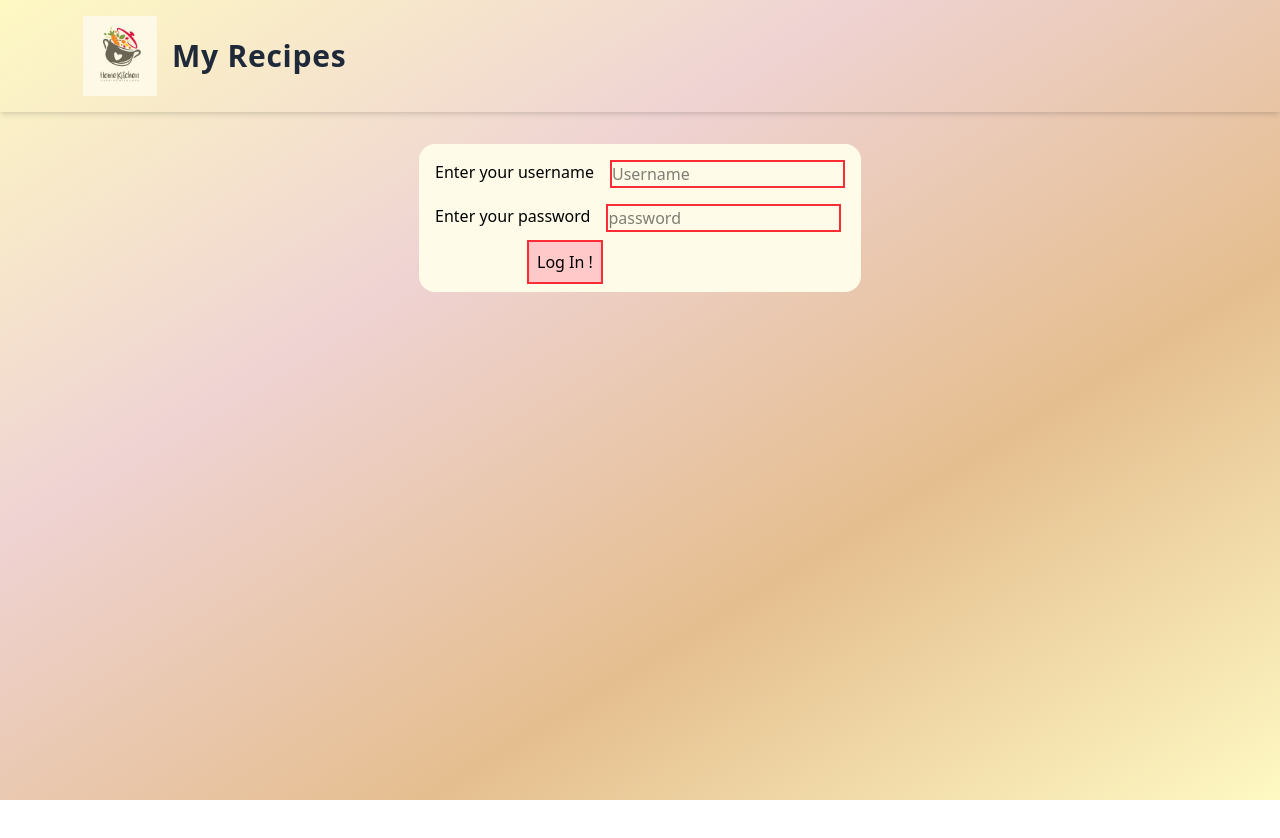
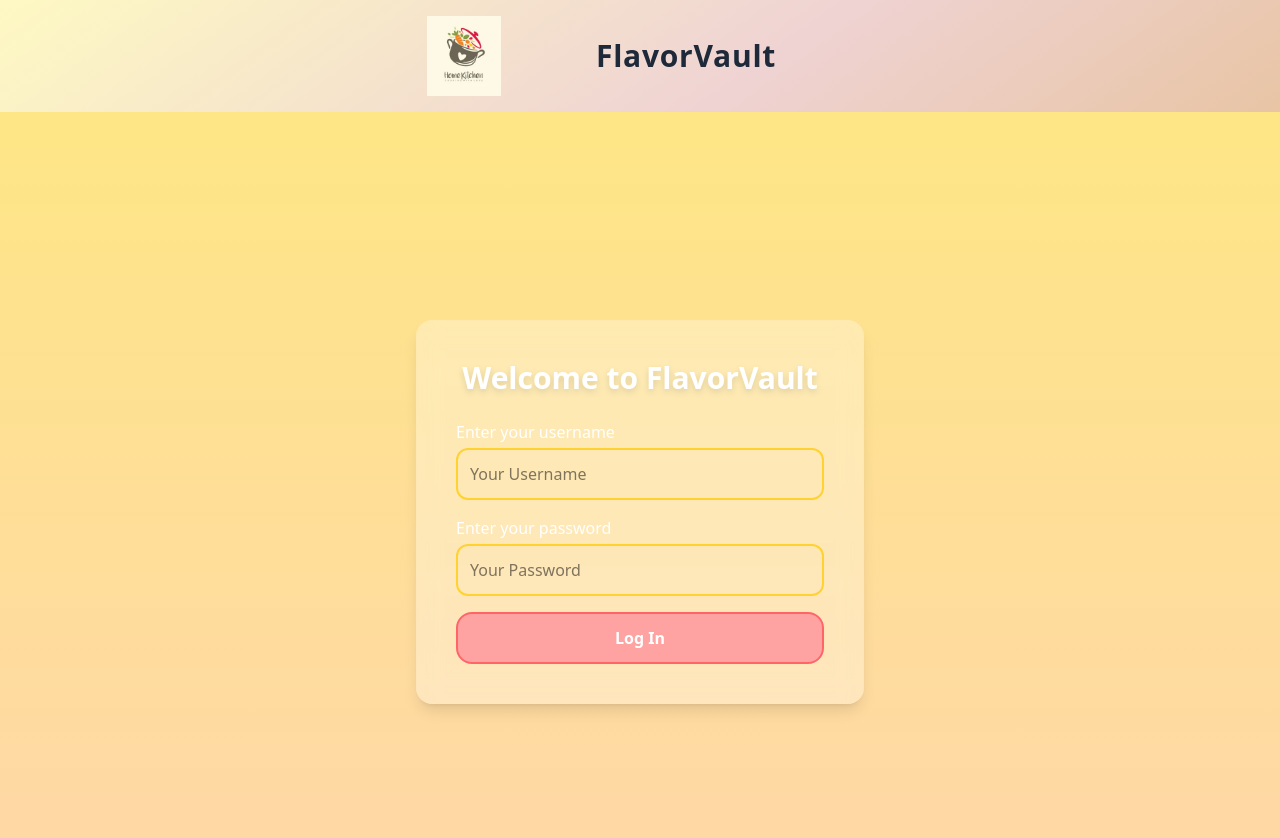
Before and after one commit to VaishaliGovindaraj/ContextMealDB, a Next.js app: page / in a window 1280 px wide. Shown: the top 838 px of the page. Before the commit the page ends 800 px from the top, so only its background shows below. Built offline with nearby package versions, Linux system fonts and the light colour scheme.

Commit message:
uploading the latest changes

```diff
--- a/package.json
+++ b/package.json
@@ -8,6 +8,9 @@
     "start": "next start"
   },
   "dependencies": {
+    "@emotion/react": "^11.14.0",
+    "@emotion/styled": "^11.14.1",
+    "@mui/material": "^7.3.4",
     "@tsparticles/engine": "^3.9.1",
     "@tsparticles/react": "^3.0.0",
     "next": "15.5.0",
--- a/src/app/layout.tsx
+++ b/src/app/layout.tsx
@@ -6,6 +6,7 @@ import LoginWrapper from "@/components/LoginWrapper";
 import Header from "@/components/Header";
 import Navigation from "@/components/Navigation";
 import Footer from "@/components/Footer";
+import { ThemeProvider, CssBaseline, createTheme } from "@mui/material";
 
 const geistSans = Geist({
   variable: "--font-geist-sans",
@@ -21,6 +22,7 @@ export const metadata: Metadata = {
   title: "Create Next App",
   description: "Generated by create next app",
 };
+
 
 export default function RootLayout({
   children,
--- a/src/app/page.tsx
+++ b/src/app/page.tsx
@@ -10,21 +10,7 @@ export default function Home() {
   const { user } = useUserContext() as UserContextType
   const [recipeListArray, setRecipeListArray] = useState<RecipeListType[]>([])
   const [randomeRecipe, setRandomRecipe] = useState<boolean>(false)
-  // const getCategoryRecipes = async () => {
-  //   try {
-  //     const response = await fetch(`${API_ENDPOINT}filter.php?c=${user?.favouriteCategory}`)
-  //     const data = await response.json()
 
-  //     const recipeList: RecipeListType[] = data.meals.map((item: any) => ({
-  //       name: item.strMeal,
-  //       image: item.strMealThumb,
-  //       id: item.idMeal
-  //     }))
-  //     setRecipeListArray(recipeList);
-  //   } catch (error) {
-  //     console.log(error)
-  //   }
-  // }
 
   const getRandomRecipe = async () => {
     try {
@@ -49,6 +35,7 @@ export default function Home() {
   }, [randomeRecipe])
 
   return (
+
       <div className="flex grow items-center justify-center ">
         {user && (
           <div className="w-full max-w-6xl text-center">
@@ -69,10 +56,11 @@ export default function Home() {
             </div>
 
 
+
             <div className="mt-8">
               <button
                 onClick={() => getRandomRecipe()}
-          className="px-6 py-2 rounded-lg bg-orange-500 text-white font-medium hover:bg-orange-600 transition-colors shadow-md"
+                className="px-6 py-2 rounded-lg bg-amber-500 text-white border-green-600 border-1 font-medium hover:bg-amber-600 transition-colors shadow-md"
               >
                 🔄 Want another Recipe
               </button>
@@ -82,5 +70,6 @@ export default function Home() {
       </div>
 
 
+
   );
 }
--- a/src/components/Footer/index.tsx
+++ b/src/components/Footer/index.tsx
@@ -1,9 +1,9 @@
-import Link from "next/link"
+import Link from "next/link";
 
 const Footer = () => {
-    return(
-        <footer className="bg-gray-900 text-gray-200 mt-12">
-  <div className="max-w-6xl mx-auto px-6 py-10 flex justify-evenly">
+  return (
+    <footer className="text-black mt-12  shadow-[0_-4px_10px_rgba(0,0,0,0.1)]">
+      <div className="max-w-6xl mx-auto px-6 py-10 flex justify-evenly ">
 
         <div className="space-y-2">
           <h4 className="text-lg font-bold text-white">RecipeHub</h4>
@@ -11,7 +11,6 @@ const Footer = () => {
             Delicious Recipes. Save your favourites. Share your flavors.
           </p>
         </div>
-
 
         <div>
           <h5 className="font-semibold text-white mb-3">Pages</h5>
@@ -24,14 +23,13 @@ const Footer = () => {
 
       </div>
 
-  <div className="border-t border-gray-800 mt-10 py-4">
+      <div className="border-t border-gray-700 mt-10 py-4">
         <div className="max-w-6xl mx-auto px-6 text-center text-xs text-gray-500">
           &copy; {new Date().getFullYear()} RecipeHub. All rights reserved.
         </div>
       </div>
     </footer>
+  );
+};
 
-    )
-}
-
-export default Footer
+export default Footer;
--- a/src/components/Header/index.tsx
+++ b/src/components/Header/index.tsx
@@ -17,16 +17,16 @@ const Header = () => {
     return (
 
         <header className="shadow-md">
-  <div className="max-w-6xl mx-auto flex flex-row items-center justify-between p-4">
+  <div className="max-w-6xl mx-auto flex flex-row items-center justify-center p-4">
 
     <div className="flex items-center gap-3">
       <img
         src="/new_logo.png"
         alt="logo"
-        className="hidden sm:block sm:w-20 sm:h-20 object-contain"
+        className="hidden  mr-20 sm:block sm:w-20 sm:h-20 object-contain"
       />
-      <h1 className="text-3xl font-extrabold text-gray-800 tracking-wide">
-        My Recipes
+      <h1 className="text-3xl mr-20 font-extrabold text-gray-800 tracking-wide">
+        FlavorVault
       </h1>
     </div>
 
--- a/src/components/LogInForm/index.tsx
+++ b/src/components/LogInForm/index.tsx
@@ -1,47 +1,85 @@
 'use client'
+
 import { UserArray } from "@/data/users"
 import { useState } from "react"
 import { useUserContext } from "@/utils/contexts"
 import { UserContextType } from "@/utils/types"
 
 const LogInForm = () => {
-    const [userInput,setUserInput] = useState<string>('')
-    const [userNotFound,setUserNotFound] = useState<boolean>(true)
+  const [userInput, setUserInput] = useState<string>("")
+  const [userNotFound, setUserNotFound] = useState<boolean>(true)
 
-    const {user,setUser} = useUserContext() as UserContextType
+  const { user, setUser } = useUserContext() as UserContextType
 
-    const handleClick = (e : {preventDefault : ()=>void}) => {
+  const handleClick = (e: React.FormEvent) => {
     e.preventDefault()
-        const loggedInUser = UserArray.filter(user => user.name === userInput)
+    const loggedInUser = UserArray.filter((user) => user.name === userInput)
 
-        if(!loggedInUser[0]) setUserNotFound(false)
-        else
-        setUserNotFound(true)
+    if (!loggedInUser[0]) setUserNotFound(false)
+    else setUserNotFound(true)
+
     setUser(loggedInUser[0])
+  }
 
-    }
-    if(user) console.log("user is : " + user.name)
-
-    const handleChange = (event: {target:{value:any}}) => {
+  const handleChange = (event: React.ChangeEvent<HTMLInputElement>) => {
     setUserInput(event.target.value)
   }
 
   return (
-        <form className="flex flex-col ">
-            <div className="max-w-[900px] m-auto bg-yellow-50 my-8 p-8 text-black rounded-2xl sm:p-2">
-            <div className="flex ">
-            <label htmlFor="username" className="m-2">Enter your username</label>
-            <input onChange={handleChange} id="username" placeholder="Username" value={userInput} className="m-2 border-2 border-red-500 text-black"/>
-            </div>
-            <div className="flex">
-            <label htmlFor="password" className="m-2">Enter your password</label>
-            <input id="password" placeholder="password" className="m-2 border-2 border-red-500"/>
-            </div>
-            <button onClick={handleClick} className="border-2 border-red-500 bg-red-200 max-w-[100] flex justify-center mx-[100px] p-2">Log In !</button>
+    <div className="flex justify-center items-center min-h-screen bg-gradient-to-b from-amber-200 to-orange-200 p-4">
+      <div className="bg-white/30 w-full max-w-md backdrop-blur-md p-6 sm:p-10 rounded-2xl shadow-lg text-center flex flex-col items-center">
+        <h1 className="text-3xl font-bold mb-6 text-white drop-shadow-md">
+          Welcome to FlavorVault
+        </h1>
+
+        <form
+          className="flex flex-col w-full space-y-4 text-left"
+          onSubmit={handleClick}
+        >
+          <div>
+            <label
+              htmlFor="username"
+              className="block mb-1 text-sm sm:text-base text-white"
+            >
+              Enter your username
+            </label>
+            <input
+              onChange={handleChange}
+              id="username"
+              placeholder="Your Username"
+              value={userInput}
+              className="w-full p-3 rounded-xl border-2 border-amber-300 text-black focus:outline-none focus:ring-2 focus:ring-amber-400"
+            />
           </div>
 
-            {!userNotFound && <p>User Not found</p>}
+          <div>
+            <label
+              htmlFor="password"
+              className="block mb-1 text-sm sm:text-base text-white"
+            >
+              Enter your password
+            </label>
+            <input
+              id="password"
+              placeholder="Your Password"
+              type="password"
+              className="w-full p-3 rounded-xl border-2 border-amber-300 text-black focus:outline-none focus:ring-2 focus:ring-amber-400"
+            />
+          </div>
+
+          <button
+            type="submit"
+            className="w-full bg-red-300 border-2 border-red-400 text-white font-semibold py-3 rounded-2xl transition-transform duration-200 hover:scale-105 hover:bg-red-400 hover:shadow-md active:scale-95"
+          >
+            Log In
+          </button>
         </form>
+
+        {!userNotFound && (
+          <p className="mt-4 text-red-600 font-semibold">User not found</p>
+        )}
+      </div>
+    </div>
   )
 }
 
--- a/src/data/users.ts
+++ b/src/data/users.ts
@@ -2,17 +2,17 @@ import { UserType } from "@/utils/types";
 
 export const UserArray:UserType[] = [
     {
-        name: "Tobbe",
+        name: "User1",
         favouriteCategory: "chicken",
         favouriteRecipes: []
     },
     {
-        name: "Bobbe",
+        name: "User2",
         favouriteCategory: null,
         favouriteRecipes: []
     },
     {
-        name: "Robbe",
+        name: "User3",
         favouriteCategory: "Beef",
         favouriteRecipes: []
     },
```
Also changed, not shown: public/food_bg.jpg (added), 1 other file (tests, documents, lock files or other folders). Lines whose indentation alone changed are shown as unchanged.
